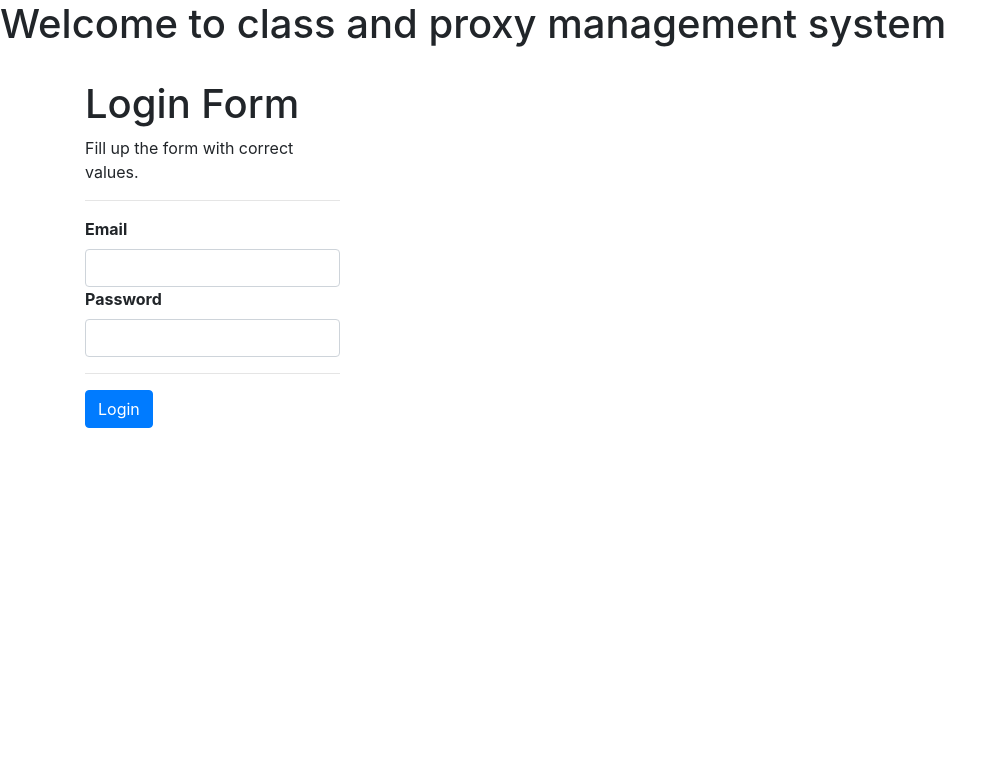
After one commit to debargham14/CPMS, a PHP site: page /login_teachers.php in a window 1280 px wide. The commit adds this page. Shown: the top 783 px of the page, without its empty margins (0-1006 px from the left). Run offline with PHP 8.4, Linux system fonts and the light colour scheme; some libraries are stand-ins or nearby versions.

Commit message:
student login is yet to come and the redirection to login 'if account already exists' is added

```diff
--- /dev/null
+++ b/login_teachers.php
@@ -0,0 +1,56 @@
+<?php
+    require_once('_config_.php');
+    session_start();
+    if(isset($_POST['login'])) {
+        $email = $_POST['email'];
+        $pass = $_POST['password'];
+
+        //sql query to find the user with the given mail id and password
+        $sql = "SELECT * FROM Teachers WHERE email = '$email' AND password = '$pass'";
+        $result = $db->query($sql);
+
+        if ($result->num_rows > 0) {
+            while($rows = $result->fetch_assoc()) {
+                //  session_register("email");
+                $_SESSION['email'] = $rows['email'];
+                header("location: welcome_teachers.php");
+            }
+        }
+        else {
+            $error = "Your login credentials are invalid";
+        }
+        $db->close();
+    }
+?>
+<!doctype html>
+<html lang="en">
+<head>
+    <title>Login form in php</title>
+    <link rel = "stylesheet" type = "text/css" href = "bootstrap.min.css">
+</head>
+<body>
+<div>
+    <form action = "login_teachers.php" method = "post">
+        <div class = "container">
+            <div class = "row">
+                <div class = "col-sm-3">
+
+                    <h1>Login Form</h1>
+                    <p>Fill up the form with correct values.</p>
+                    <hr class = "mb-3">
+
+                    <label for = "email"><b> Email </b></label>
+                    <input class = "form-control"  type = "email" id = "email" name = "email" required>
+
+
+                    <label for = "password"><b> Password </b></label>
+                    <input class = "form-control"  type = "password" id = "password" name = "password" required>
+                    <hr class = "mb-3">
+                    <input class = "btn btn-primary" type = "submit" id = "login" name = "login" value = "Login">
+                </div>
+            </div>
+        </div>
+    </form>
+</div>
+</body>
+</html>
--- a/student_reg.php
+++ b/student_reg.php
@@ -52,6 +52,8 @@ if(isset($_POST["create"])) {
                     <input class = "form-control"  type = "password" id = "password" name = "password" required>
                     <hr class = "mb-3">
                     <input class = "btn btn-primary" type = "submit" id = "create" name = "create" value = "signup">
+
+                     <p>Already have an account? <a href="login_students.php">Login here</a>.</p>
                 </div>
             </div>
         </div>
--- a/teacher_reg.php
+++ b/teacher_reg.php
@@ -48,6 +48,8 @@
                     <input class = "form-control"  type = "password" id = "password" name = "password" required>
                     <hr class = "mb-3">
                     <input class = "btn btn-primary" type = "submit" id = "create" name = "create" value = "signup">
+
+                     <p>Already have an account? <a href="login_teachers.php">Login here</a>.</p>
                 </div>
             </div>
         </div>
```
Also changed, not shown: logout_teachers.php (added, +10 -0 lines), session_teachers.php (added, +17 -0 lines), welcome_teachers.php (added, +15 -0 lines).
